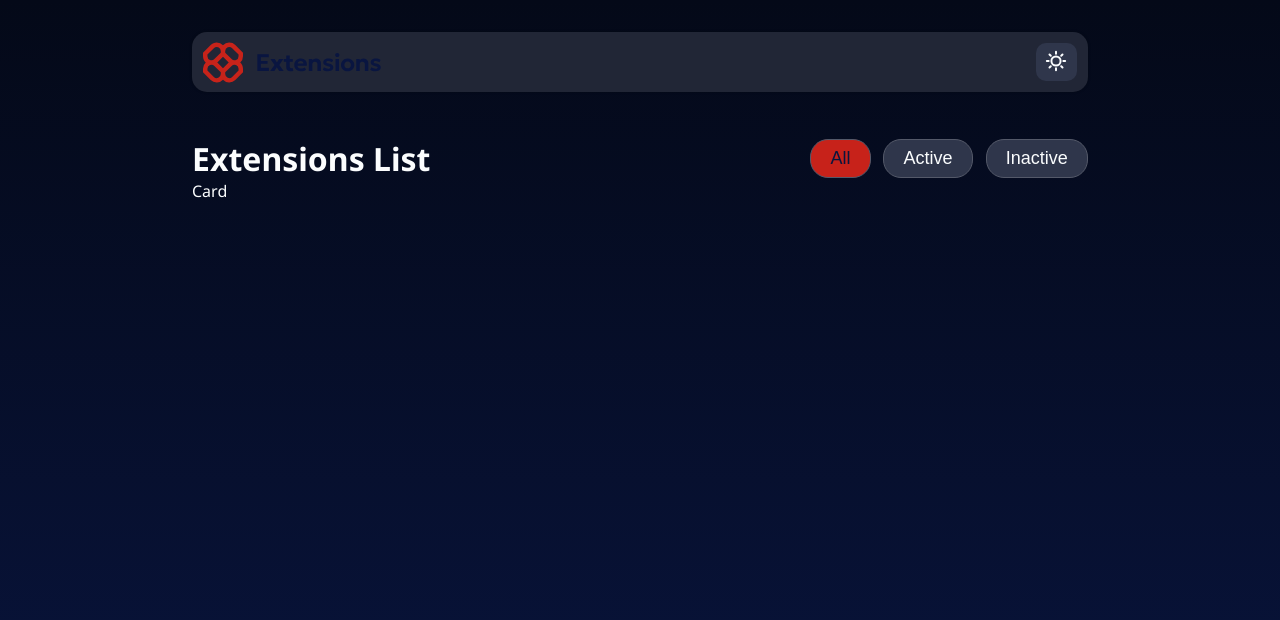
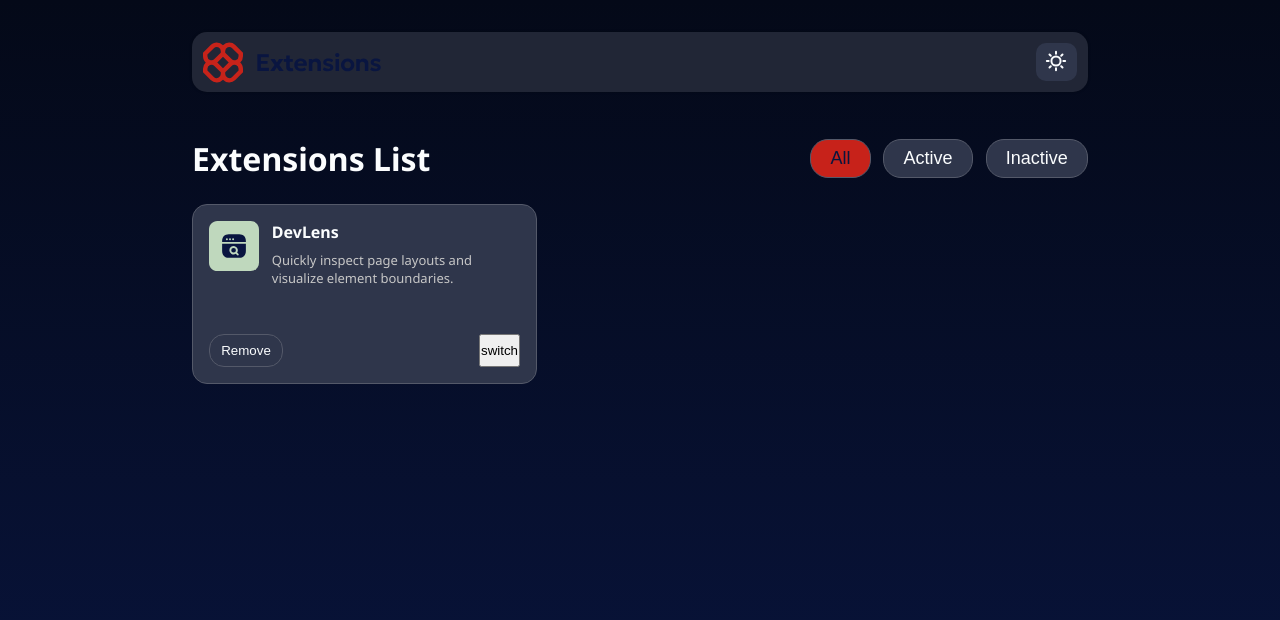
Before and after one commit to rawannmmohamed/browser-extensions, a React (Vite) app: page / in a window 1280 px wide. Shown: the top 620 px of the page. Built offline with nearby package versions, Linux system fonts and the light colour scheme.

Commit message:
` updated App, Card, Filter, and Header components with theme and filter functionality`

```diff
--- a/src/App.tsx
+++ b/src/App.tsx
@@ -5,10 +5,13 @@ import Filter from "./components/filter/Filter";
 import Header from "./components/header/Header";
 
 function App() {
+
   const getInitialTheme = () => {
     return localStorage.getItem("theme") || "dark";
   };
+
   const [theme, setTheme] = useState(getInitialTheme);
+  const [filter, setFilter] = useState<string>("all");
 
   useEffect(() => {
     document.body.className = theme + "-mode";
@@ -22,8 +25,8 @@ function App() {
   return (
     <>
       <Header theme={theme} toggleTheme={toggleTheme} />
-      <Filter theme={theme}/>
-      <Card />
+      <Filter theme={theme} filter={filter} setFilter={setFilter} />
+      <Card theme={theme} filter={filter} />
     </>
   );
 }
--- a/src/components/card/Card.css
+++ b/src/components/card/Card.css
@@ -0,0 +1,67 @@
+.cards {
+  margin-top: 1.5rem;
+}
+.card {
+  border-radius: 15px;
+  display: flex;
+  flex-direction: column;
+  justify-content: space-between;
+  width: 345px;
+  height: 180px;
+  padding: 1rem;
+}
+.card.light {
+  background-color: var(--Neutral0);
+  box-shadow: rgba(0, 0, 0, 0.24) 0px 0px 3px 0px;
+}
+.card.dark {
+  background-color: var(--Neutral700);
+  border: 0.5px solid var(--Neutral600);
+}
+.extension {
+  display: flex;
+}
+.extension-logo {
+  margin-right: 0.8rem;
+  height: 50px;
+  width: 50px;
+}
+.name.light {
+  color: var(--Neutral900);
+  font-weight: var(--font-bold);
+}
+.name.dark {
+  color: var(--Neutral0);
+  font-weight: var(--font-bold);
+}
+
+.description {
+  font-size: 13px;
+  margin-top: 0.5rem;
+}
+.description.light {
+  color: var(--Neutral600);
+}
+.description.dark {
+  color: var(--Neutral300);
+}
+.controls {
+  display: flex;
+  justify-content: space-between;
+}
+.remove {
+  border-radius: 15px;
+  padding: 0.5rem 0.7rem;
+  font-weight: var(--font-medium);
+  cursor: pointer;
+}
+.remove.light {
+  background-color: var(--Neutral0);
+  border: 1px solid var(--Neutral300);
+  color: var(--Neutral900);
+}
+.remove.dark {
+  background-color: var(--Neutral700);
+  color: var(--Neutral0);
+  border: 1px solid var(--Neutral600);
+}
--- a/src/components/card/Card.tsx
+++ b/src/components/card/Card.tsx
@@ -1,9 +1,29 @@
-import React from 'react'
-import './Card.css';
-const Card = () => {
+import "./Card.css";
+
+const Card = ({ filter, theme }: { filter: string; theme: string }) => {
   return (
-    <div>Card</div>
-  )
-}
+    <div className="cards">
+      <div className={`card ${theme}`}>
+        <div className="extension">
+          <img
+            src="./assets/images/logo-devlens.svg"
+            alt="extension logo"
+            className="extension-logo"
+          />
+          <div>
+            <div className={`name ${theme}`}>DevLens</div>
+            <div className={`description ${theme}`}>
+              Quickly inspect page layouts and visualize element boundaries.
+            </div>
+          </div>
+        </div>
+        <div className="controls">
+          <button className={`remove ${theme}`}>Remove</button>
+          <button className="switch-mode">switch</button>
+        </div>
+      </div>
+    </div>
+  );
+};
 
-export default Card
+export default Card;
--- a/src/components/filter/Filter.tsx
+++ b/src/components/filter/Filter.tsx
@@ -1,9 +1,13 @@
-import React, { useState } from "react";
 import "./Filter.css";
 
-const Filter = ({ theme }: { theme: string }) => {
+type FilterProps = {
+  theme: string;
+  filter: string;
+  setFilter: (value: string) => void;
+};
 
-  const [filter, setFilter] = useState("all");
+const Filter = ({ theme, filter, setFilter }: FilterProps)=> {
+
 
   const handleClick = (e: React.MouseEvent<HTMLButtonElement>) => {
     const value = (e.target as HTMLButtonElement).value;
--- a/src/components/header/Header.css
+++ b/src/components/header/Header.css
@@ -8,7 +8,6 @@
   margin-top: 2rem;
   border-radius: 15px;
   box-shadow: rgba(0, 0, 0, 0.24) 0px 0px 3px 0px;
-
 
 }
 
--- a/src/index.css
+++ b/src/index.css
@@ -52,7 +52,7 @@
   box-sizing: border-box;
 }
 
-#root{
+#root {
   width: 100%;
   min-height: 100vh;
 }
@@ -72,12 +72,12 @@ body {
   }
 }
 
-body.dark-mode{
+body.dark-mode {
   background: var(--DarkGradient);
   color: var(--Neutral0);
 }
 
-body.light-mode{
+body.light-mode {
   background: var(--LightGradient);
   color: var(--Neutral900);
 }
```
